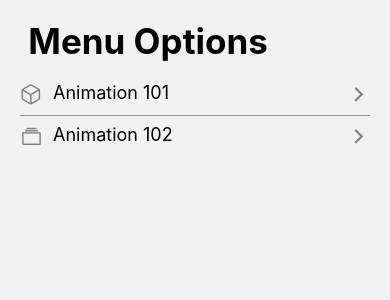
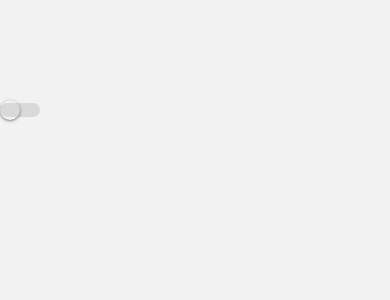
Before and after one commit to andresdavidsv/RNComponetns, a React Native app: screen /SwitchScreen in a window 390 px wide. Shown: the top 300 px of the page. Built offline with nearby package versions, Linux system fonts and the light colour scheme.

Commit message:
feat: add switch

```diff
--- /dev/null
+++ b/src/data/menuItems.tsx
@@ -0,0 +1,19 @@
+import {MenuItem} from '../interfaces/appInterfaces';
+
+export const menuItems: MenuItem[] = [
+  {
+    name: 'Animation 101',
+    icon: 'cube-outline',
+    component: 'Animation101Screen',
+  },
+  {
+    name: 'Animation 102',
+    icon: 'albums-outline',
+    component: 'Animation102Screen',
+  },
+  {
+    name: 'Switches',
+    icon: 'toggle-outline',
+    component: 'SwitchScreen',
+  },
+];
--- a/src/hooks/useAnimation.tsx
+++ b/src/hooks/useAnimation.tsx
@@ -1,5 +1,5 @@
 import {useRef} from 'react';
-import {Animated, Easing} from 'react-native';
+import {Animated} from 'react-native';
 
 export const useAnimation = () => {
   const opacity = useRef(new Animated.Value(0)).current;
--- a/src/navigator/Navigation.tsx
+++ b/src/navigator/Navigation.tsx
@@ -3,6 +3,7 @@
 import {HomeScreen} from '../screens/HomeScreen';
 import {Animation101Screen} from '../screens/Animation101Screen';
 import {Animation102Screen} from '../screens/Animation102Screen';
+import {SwitchScreen} from '../screens/SwitchScreen';
 
 const Stack = createStackNavigator();
 
@@ -15,6 +16,7 @@
       <Stack.Screen name="HomeScreen" component={HomeScreen} />
       <Stack.Screen name="Animation101Screen" component={Animation101Screen} />
       <Stack.Screen name="Animation102Screen" component={Animation102Screen} />
+      <Stack.Screen name="SwitchScreen" component={SwitchScreen} />
     </Stack.Navigator>
   );
 };
--- a/src/screens/HomeScreen.tsx
+++ b/src/screens/HomeScreen.tsx
@@ -2,22 +2,9 @@
 import {View, Text, FlatList} from 'react-native';
 import {useSafeAreaInsets} from 'react-native-safe-area-context';
 
+import {menuItems} from '../data/menuItems';
 import {styles} from '../theme/appTheme';
-import {MenuItem} from '../interfaces/appInterfaces';
 import {FlatListMenuItem} from '../components/FlatListMenuItem';
-
-const menuItems: MenuItem[] = [
-  {
-    name: 'Animation 101',
-    icon: 'cube-outline',
-    component: 'Animation101Screen',
-  },
-  {
-    name: 'Animation 102',
-    icon: 'albums-outline',
-    component: 'Animation102Screen',
-  },
-];
 
 export const HomeScreen = () => {
   const {top} = useSafeAreaInsets();
--- /dev/null
+++ b/src/screens/SwitchScreen.tsx
@@ -0,0 +1,18 @@
+import React, {useState} from 'react';
+import {View, Switch, Platform} from 'react-native';
+
+export const SwitchScreen = () => {
+  const [isEnabled, setIsEnabled] = useState(false);
+  const toggleSwitch = () => setIsEnabled(!isEnabled);
+  return (
+    <View style={{marginTop: 100}}>
+      <Switch
+        trackColor={{false: '#D9D9DB', true: '#5856D6'}}
+        thumbColor={Platform.OS === 'android' ? '#5856d6' : ''}
+        ios_backgroundColor=""
+        onValueChange={toggleSwitch}
+        value={isEnabled}
+      />
+    </View>
+  );
+};
```
